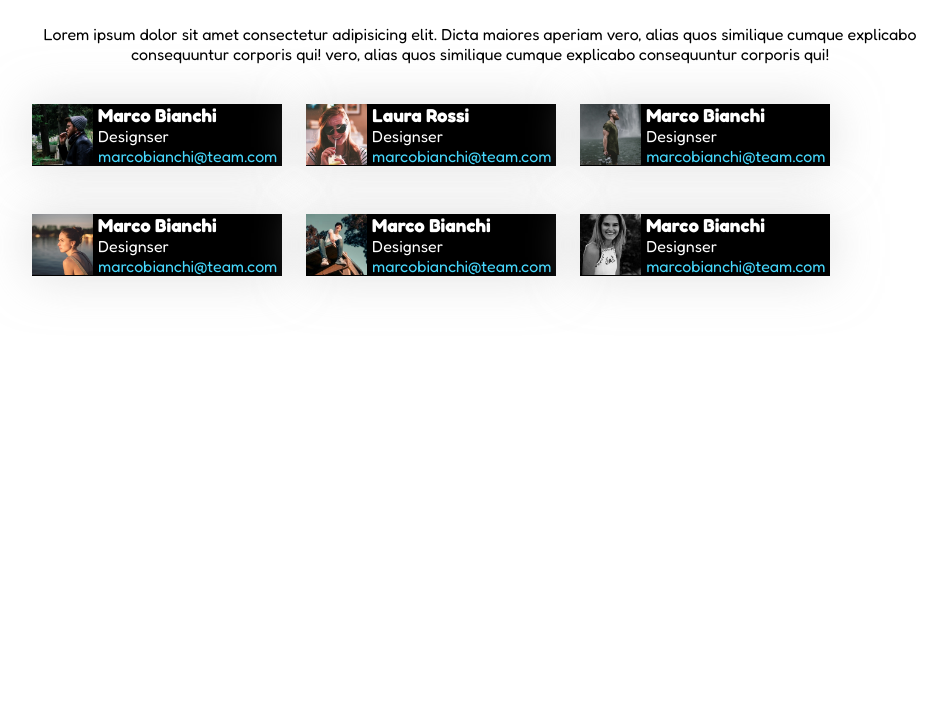
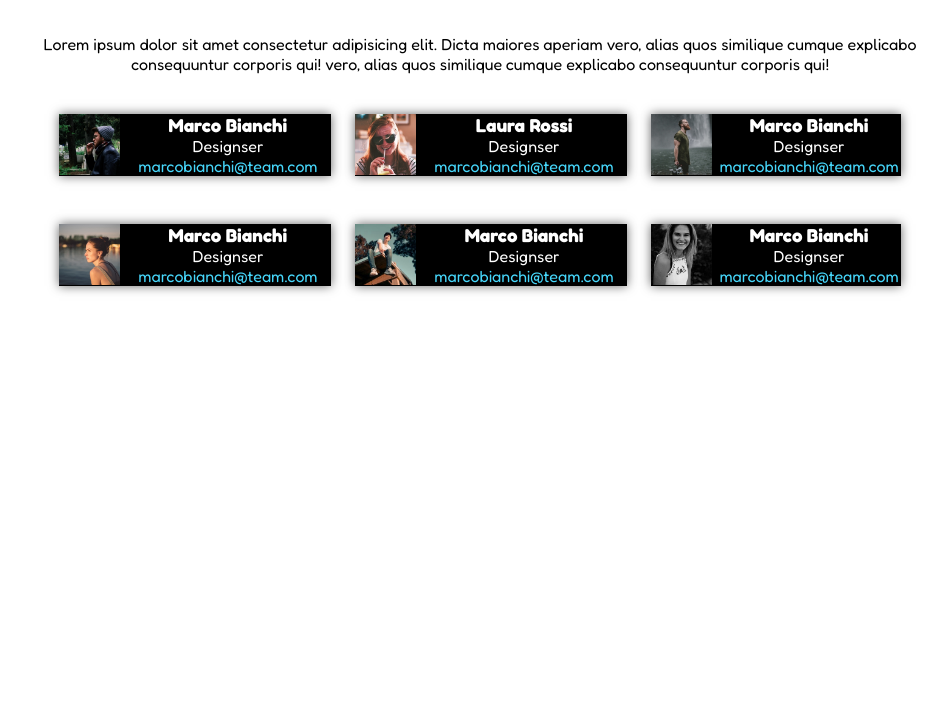
Before and after one commit to Anatoliegit88/html-css-float-cards, a plain HTML site: page index.html in a window 1280 px wide. Shown: the part 95-800 px from the top of the page, without its empty margins (160-1107 px from the left). Drawn offline with Linux system fonts and the light colour scheme.

Commit message:
qualche correzione

```diff
--- a/index.html
+++ b/index.html
@@ -12,13 +12,15 @@
   </head>
   <body>
     <!-- header -->
-    <h1 class="h1">Meet Our Team</h1>
-    <p class="paragrafo">
-      Lorem ipsum dolor sit amet consectetur adipisicing elit. Dicta maiores
-      aperiam vero, alias quos similique cumque explicabo consequuntur corporis
-      qui! vero, alias quos similique cumque explicabo consequuntur corporis
-      qui!
-    </p>
+    <div class="container">
+      <h1 class="h1">Meet Our Team</h1>
+      <p class="paragrafo">
+        Lorem ipsum dolor sit amet consectetur adipisicing elit. Dicta maiores
+        aperiam vero, alias quos similique cumque explicabo consequuntur
+        corporis qui! vero, alias quos similique cumque explicabo consequuntur
+        corporis qui!
+      </p>
+    </div>
 
     <!-- /header -->
     <div class="container">
@@ -70,7 +72,7 @@
       </div>
 
       <!-- <div> -->
-      <div class="male-female">
+      <div class="male-female-last">
         <img class="img-male-female" src="img/female3.png" alt="male1" />
         <div class="name-prof">
           <h3>Marco Bianchi</h3>
--- a/style.css
+++ b/style.css
@@ -11,6 +11,7 @@ html {
 .container {
   width: 70%;
   margin: 40px auto;
+  text-align: center;
 }
 /* header */
 .h1 {
@@ -28,11 +29,7 @@ html {
 
 .paragrafo {
   text-align: center;
-  margin-top: 50px;
-  margin-left: 200px;
-  margin-right: 200px;
-  /* margin: auto;
-  padding: auto; */
+  margin: auto;
 }
 /* /header */
 
@@ -42,9 +39,10 @@ html {
   background-color: black;
   color: white;
   margin-bottom: 8px;
-  box-shadow: 0 0 50px rgba(204, 204, 204, 0.603);
+  box-shadow: 0 0 10px rgba(0, 0, 0, 0.603);
   display: inline-block;
   margin-right: 20px;
+  width: calc(100% / 3 - (80px / 3));
 }
 
 .male-female-last {
@@ -52,8 +50,9 @@ html {
   background-color: black;
   color: white;
   margin-bottom: 8px;
-  box-shadow: 0 0 50px rgba(204, 204, 204, 0.603);
   display: inline-block;
+  box-shadow: 0 0 10px rgba(0, 0, 0, 0.603);
+  margin: none;
 }
 
 .img-male-female {
```
